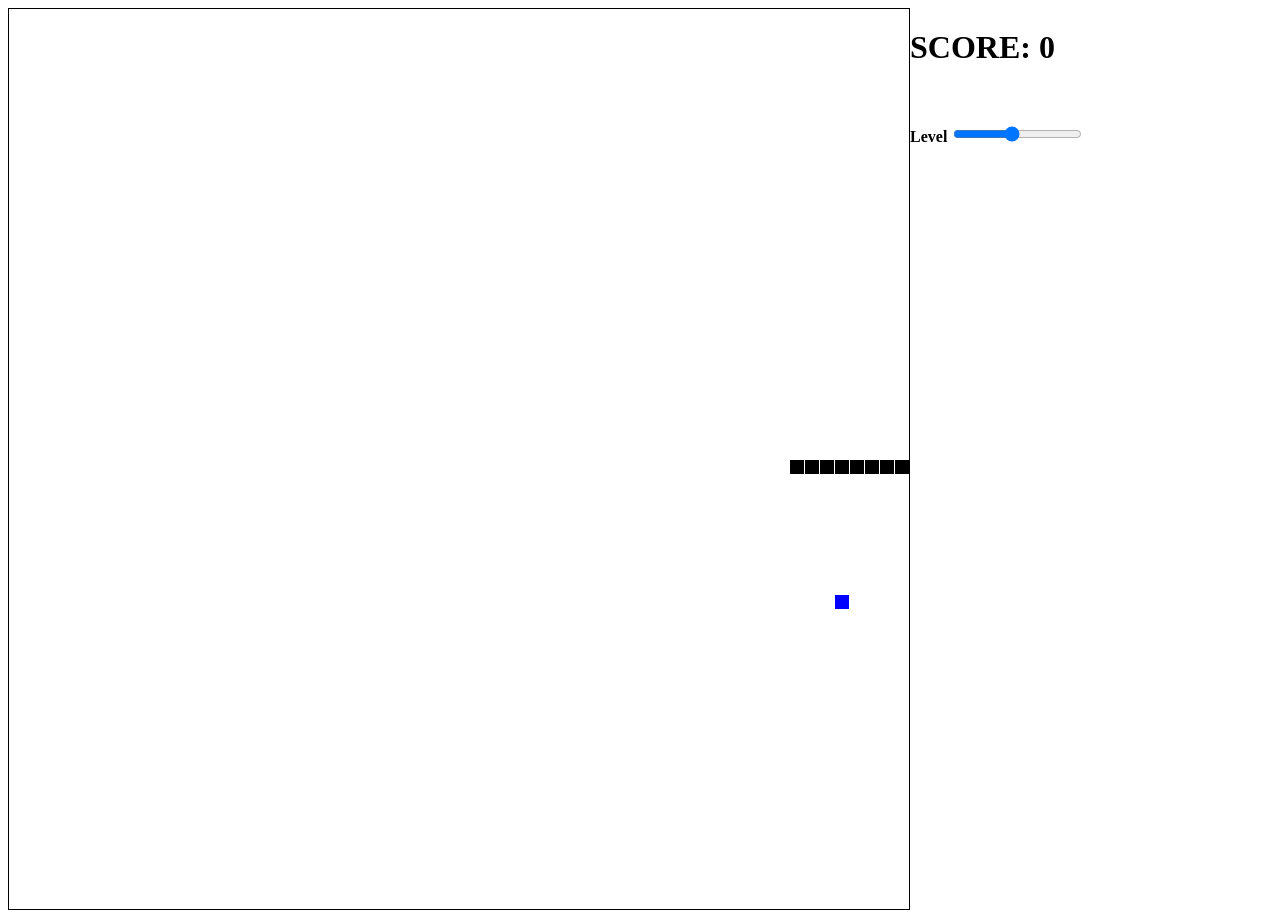
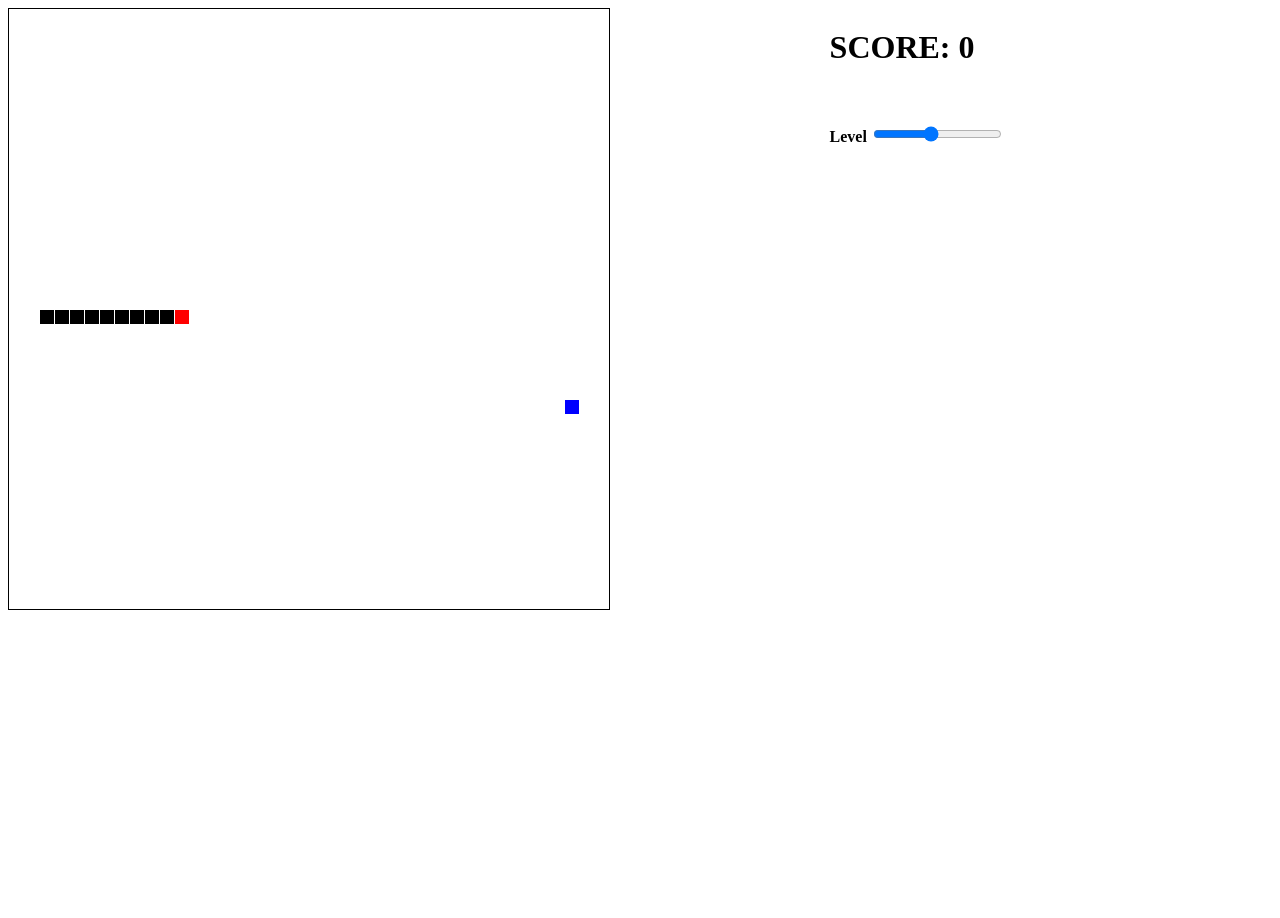
Before and after one commit to Bibekpandey/circ_animate, a plain HTML site: page games/snake/index.html in a window 1280 px wide. After the commit the page ends 800 px from the top, so only its background shows below. Drawn offline with Linux system fonts and the light colour scheme.

Commit message:
Some bug fix

```diff
--- a/games/snake/index.html
+++ b/games/snake/index.html
@@ -19,7 +19,7 @@
     <body>
         <div id="container">
             <div id="game-container">
-                <canvas id="snake" width=900 height=900></canvas>
+                <canvas id="snake" width=600 height=600></canvas>
             </div>
             <div id="info-container">
                 <h1>
--- a/games/snake/index.js
+++ b/games/snake/index.js
@@ -56,6 +56,7 @@ export class Game {
 
             const bodyPoints = snake.getCellPositions().filter((xx, yy) => xx == x && yy == y);
             if (bodyPoints.length == 0){
+                console.warn('FOOD', x, y);
                 return [x,y];
             }
         };
@@ -163,6 +164,7 @@ export class Snake {
         this.state.body.forEach((elem) => {
             moveUnit = getUnit((elem + 2) % 4); // +2 gives opposite direction
             currPos = [currPos[0]+moveUnit[0], currPos[1]+moveUnit[1]];
+            currPos = getModuloPosition(currPos, this.gridWidth, this.gridHeight);
             if (currPos[0] === headpos[0] && currPos[1] === headpos[1]) {
                 this.collided = true;
                 return;
@@ -185,13 +187,7 @@ export class Snake {
         let posx = position[0] + moveUnit[0];
         let posy = position[1] + moveUnit[1];
 
-        if (posx * 2 >= this.gridWidth) posx = posx - this.gridWidth;
-        if (posx * 2 <= -this.gridWidth) posx = posx + this.gridWidth;
-
-        if (posy * 2 >= this.gridHeight) posy = posy - this.gridHeight;
-        if (posy * 2 <= -this.gridHeight) posy = posy + this.gridHeight;
-
-        this.state.position = [posx, posy];
+        this.state.position = getModuloPosition([posx, posy], this.gridWidth, this.gridHeight);
 
         this.state.body = [direction, ...body.slice(0, body.length-1)];
         if(foodEaten) {
@@ -206,6 +202,17 @@ function getUnit(direction) {
     if (direction == Direction.UP) return [0, 1];
     if (direction == Direction.DOWN) return [0, -1];
     return [0, 0];
+}
+
+function getModuloPosition(position, gridWidth, gridHeight) {
+    let [posx, posy] = position;
+
+    if (posx * 2 >= gridWidth) posx = posx - gridWidth;
+    if (posx * 2 <= -gridWidth) posx = posx + gridWidth;
+
+    if (posy * 2 >= gridHeight) posy = posy - gridHeight;
+    if (posy * 2 <= -gridHeight) posy = posy + gridHeight;
+    return [posx, posy];
 }
 
 
```
